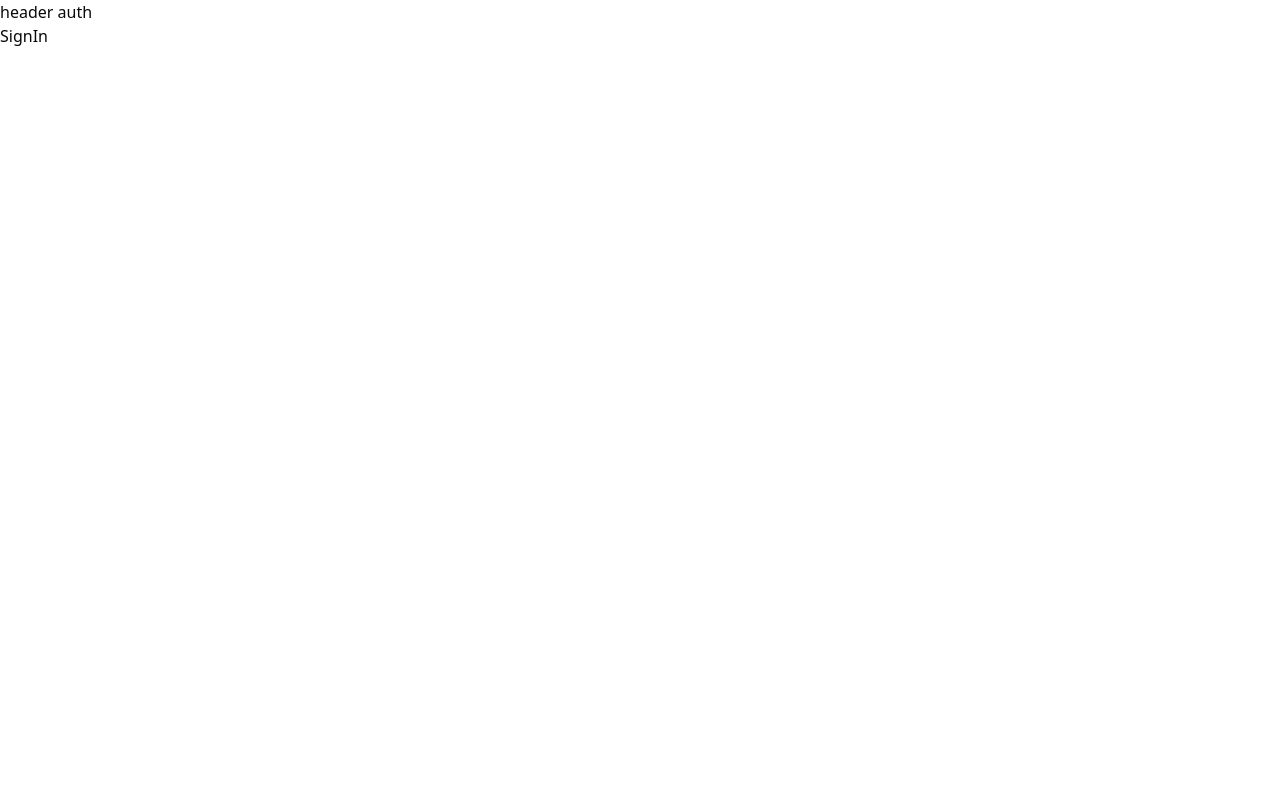
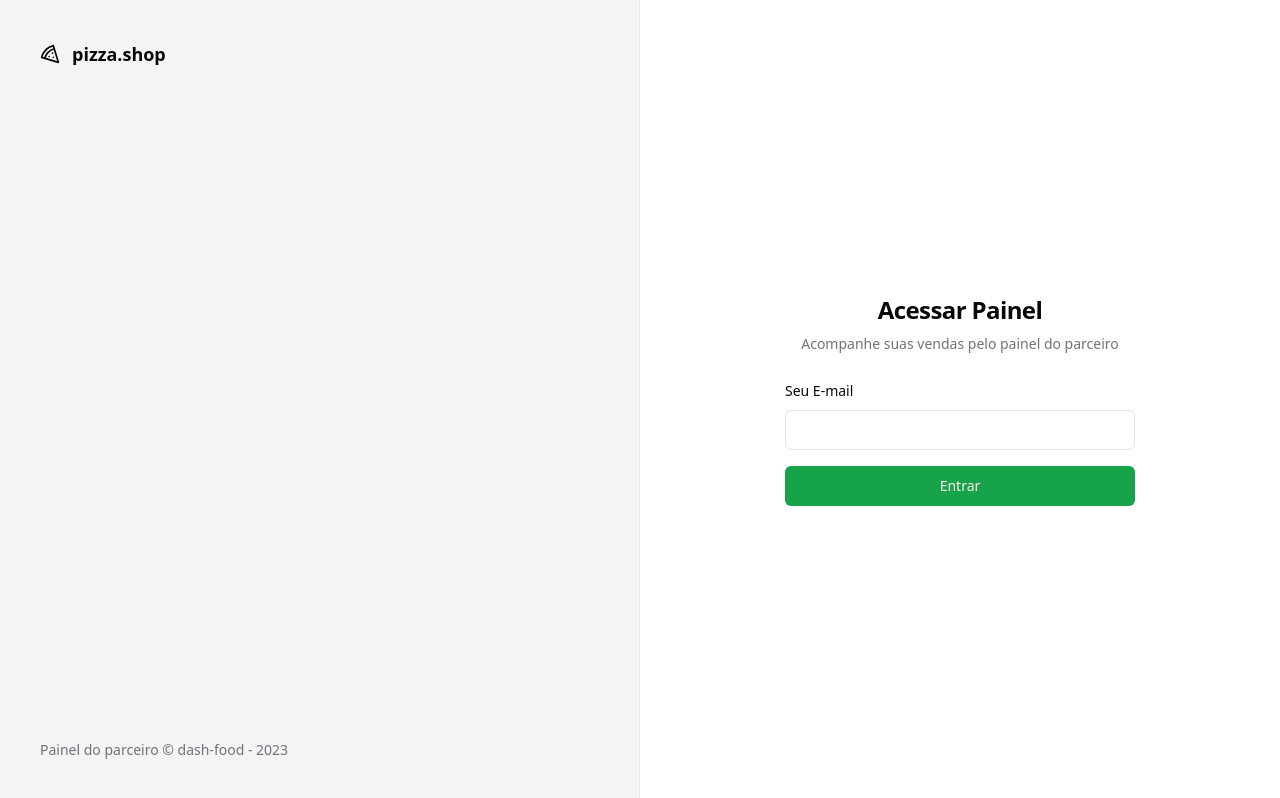
Before and after one commit to jeffersonbraster/dash-food, a React (Vite) app: page /sign-in in a window 1280 px wide. Built offline with nearby package versions, Linux system fonts and the light colour scheme.

Commit message:
criando layout da pagina de login

```diff
--- a/package.json
+++ b/package.json
@@ -10,6 +10,7 @@
     "preview": "vite preview"
   },
   "dependencies": {
+    "@radix-ui/react-label": "^2.0.2",
     "@radix-ui/react-slot": "^1.0.2",
     "class-variance-authority": "^0.7.0",
     "clsx": "^2.0.0",
--- /dev/null
+++ b/src/components/ui/input.tsx
@@ -0,0 +1,25 @@
+import * as React from "react"
+
+import { cn } from "@/lib/utils"
+
+export interface InputProps
+  extends React.InputHTMLAttributes<HTMLInputElement> {}
+
+const Input = React.forwardRef<HTMLInputElement, InputProps>(
+  ({ className, type, ...props }, ref) => {
+    return (
+      <input
+        type={type}
+        className={cn(
+          "flex h-10 w-full rounded-md border border-input bg-background px-3 py-2 text-sm ring-offset-background file:border-0 file:bg-transparent file:text-sm file:font-medium placeholder:text-muted-foreground focus-visible:outline-none focus-visible:ring-2 focus-visible:ring-ring focus-visible:ring-offset-2 disabled:cursor-not-allowed disabled:opacity-50",
+          className
+        )}
+        ref={ref}
+        {...props}
+      />
+    )
+  }
+)
+Input.displayName = "Input"
+
+export { Input }
--- /dev/null
+++ b/src/components/ui/label.tsx
@@ -0,0 +1,24 @@
+import * as React from "react"
+import * as LabelPrimitive from "@radix-ui/react-label"
+import { cva, type VariantProps } from "class-variance-authority"
+
+import { cn } from "@/lib/utils"
+
+const labelVariants = cva(
+  "text-sm font-medium leading-none peer-disabled:cursor-not-allowed peer-disabled:opacity-70"
+)
+
+const Label = React.forwardRef<
+  React.ElementRef<typeof LabelPrimitive.Root>,
+  React.ComponentPropsWithoutRef<typeof LabelPrimitive.Root> &
+    VariantProps<typeof labelVariants>
+>(({ className, ...props }, ref) => (
+  <LabelPrimitive.Root
+    ref={ref}
+    className={cn(labelVariants(), className)}
+    {...props}
+  />
+))
+Label.displayName = LabelPrimitive.Root.displayName
+
+export { Label }
--- a/src/global.css
+++ b/src/global.css
@@ -1,70 +1,55 @@
 @tailwind base;
 @tailwind components;
 @tailwind utilities;
+
 
 @layer base {
   :root {
     --background: 0 0% 100%;
     --foreground: 240 10% 3.9%;
-
     --card: 0 0% 100%;
     --card-foreground: 240 10% 3.9%;
-
     --popover: 0 0% 100%;
     --popover-foreground: 240 10% 3.9%;
-
-    --primary: 240 5.9% 10%;
-    --primary-foreground: 0 0% 98%;
-
+    --primary: 142.1 76.2% 36.3%;
+    --primary-foreground: 355.7 100% 97.3%;
     --secondary: 240 4.8% 95.9%;
     --secondary-foreground: 240 5.9% 10%;
-
     --muted: 240 4.8% 95.9%;
     --muted-foreground: 240 3.8% 46.1%;
-
     --accent: 240 4.8% 95.9%;
     --accent-foreground: 240 5.9% 10%;
-
     --destructive: 0 84.2% 60.2%;
     --destructive-foreground: 0 0% 98%;
-
     --border: 240 5.9% 90%;
     --input: 240 5.9% 90%;
-    --ring: 240 10% 3.9%;
-
+    --ring: 142.1 76.2% 36.3%;
     --radius: 0.5rem;
   }
 
   .dark {
-    --background: 240 10% 3.9%;
-    --foreground: 0 0% 98%;
-
-    --card: 240 10% 3.9%;
-    --card-foreground: 0 0% 98%;
-
-    --popover: 240 10% 3.9%;
-    --popover-foreground: 0 0% 98%;
-
-    --primary: 0 0% 98%;
-    --primary-foreground: 240 5.9% 10%;
-
+    --background: 20 14.3% 4.1%;
+    --foreground: 0 0% 95%;
+    --card: 24 9.8% 10%;
+    --card-foreground: 0 0% 95%;
+    --popover: 0 0% 9%;
+    --popover-foreground: 0 0% 95%;
+    --primary: 142.1 70.6% 45.3%;
+    --primary-foreground: 144.9 80.4% 10%;
     --secondary: 240 3.7% 15.9%;
     --secondary-foreground: 0 0% 98%;
-
-    --muted: 240 3.7% 15.9%;
+    --muted: 0 0% 15%;
     --muted-foreground: 240 5% 64.9%;
-
-    --accent: 240 3.7% 15.9%;
+    --accent: 12 6.5% 15.1%;
     --accent-foreground: 0 0% 98%;
-
     --destructive: 0 62.8% 30.6%;
-    --destructive-foreground: 0 0% 98%;
-
+    --destructive-foreground: 0 85.7% 97.3%;
     --border: 240 3.7% 15.9%;
     --input: 240 3.7% 15.9%;
-    --ring: 240 4.9% 83.9%;
+    --ring: 142.4 71.8% 29.2%;
   }
 }
+
 
 @layer base {
   * {
--- a/src/pages/_layouts/auth.tsx
+++ b/src/pages/_layouts/auth.tsx
@@ -1,11 +1,20 @@
+import { Pizza } from 'lucide-react'
 import { Outlet } from 'react-router-dom'
 
 const AuthLayout = () => {
   return (
-    <div>
-      <h1>header auth</h1>
+    <div className="grid min-h-screen grid-cols-2">
+      <div className="flex h-full flex-col justify-between border-r border-foreground/5 bg-muted p-10 text-muted-foreground">
+        <div className="flex items-center gap-3 text-lg font-medium text-foreground">
+          <Pizza className="h-5 w-5" />
+          <span className="font-semibold">pizza.shop</span>
+        </div>
+        <footer className="text-sm">
+          Painel do parceiro &copy; dash-food - {new Date().getFullYear()}
+        </footer>
+      </div>
 
-      <div>
+      <div className="flex flex-col items-center justify-center">
         <Outlet />
       </div>
     </div>
--- a/src/pages/auth/sign-in.tsx
+++ b/src/pages/auth/sign-in.tsx
@@ -1,10 +1,36 @@
 import { Helmet } from 'react-helmet-async'
+
+import { Button } from '@/components/ui/button'
+import { Input } from '@/components/ui/input'
+import { Label } from '@/components/ui/label'
 
 const SignIn = () => {
   return (
     <>
       <Helmet title="Login" />
-      <div>SignIn</div>
+      <div className="p-8">
+        <div className="flex w-[350px] flex-col justify-center gap-6">
+          <div className="flex flex-col gap-2 text-center">
+            <h1 className="text-2xl font-semibold tracking-tight">
+              Acessar Painel
+            </h1>
+            <p className="text-sm text-muted-foreground">
+              Acompanhe suas vendas pelo painel do parceiro
+            </p>
+          </div>
+
+          <form className="space-y-4">
+            <div className="space-y-2">
+              <Label htmlFor="email">Seu E-mail</Label>
+              <Input id="email" type="email" />
+            </div>
+
+            <Button className="w-full" type="submit">
+              Entrar
+            </Button>
+          </form>
+        </div>
+      </div>
     </>
   )
 }
```
Also changed, not shown: 1 other file (tests, documents, lock files or other folders).
